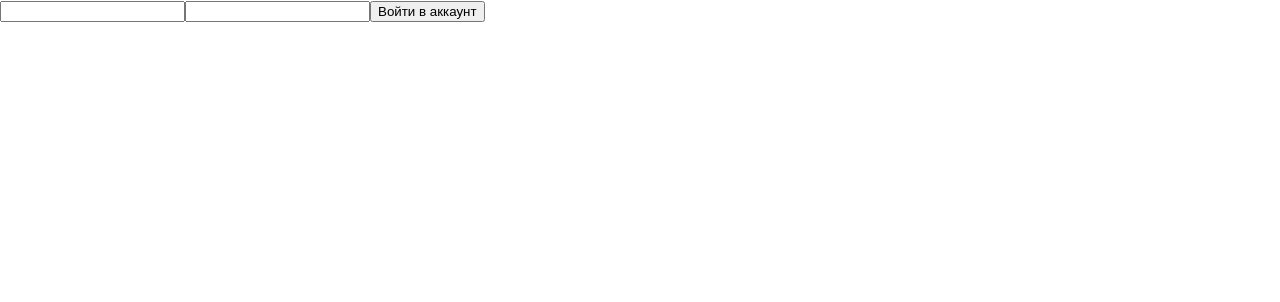
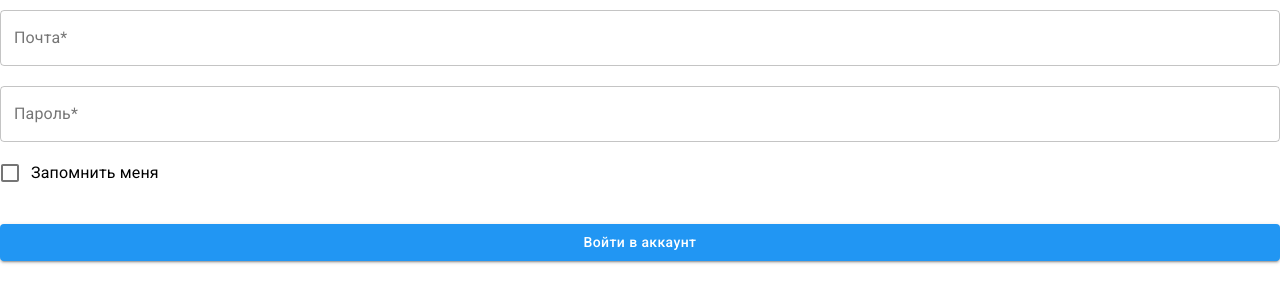
Before and after one commit to kozlovtseva/stroysale, a React (Create React App) app: page /login in a window 1280 px wide. Shown: the top 302 px of the page. Built offline with nearby package versions, Linux system fonts and the light colour scheme.

Commit message:
style Form component

```diff
--- a/package.json
+++ b/package.json
@@ -3,6 +3,8 @@
   "version": "0.1.0",
   "private": true,
   "dependencies": {
+    "@material-ui/core": "^4.8.3",
+    "@material-ui/icons": "^4.5.1",
     "@testing-library/jest-dom": "^4.2.4",
     "@testing-library/react": "^9.3.2",
     "@testing-library/user-event": "^7.1.2",
@@ -13,6 +15,7 @@
     "@types/react-dom": "^16.9.0",
     "@types/react-redux": "^7.1.6",
     "@types/react-router-dom": "^5.1.3",
+    "@types/styled-components": "^4.4.2",
     "connected-react-router": "^6.6.1",
     "history": "^4.10.1",
     "react": "^16.12.0",
@@ -22,6 +25,7 @@
     "react-scripts": "3.3.0",
     "redux": "^4.0.5",
     "redux-saga": "^1.1.3",
+    "styled-components": "^5.0.0",
     "typesafe-actions": "^5.1.0",
     "typescript": "~3.7.2"
   },
--- a/public/index.html
+++ b/public/index.html
@@ -24,6 +24,13 @@
       work correctly both with client-side routing and a non-root public URL.
       Learn how to configure a non-root public URL by running `npm run build`.
     -->
+
+        <!-- to load the Roboto font -->
+        <link
+            rel="stylesheet"
+            href="https://fonts.googleapis.com/css?family=Roboto:300,400,500,700&display=swap"
+        />
+
         <title>React App</title>
     </head>
     <body>
@@ -38,6 +45,5 @@
 
       To begin the development, run `npm start` or `yarn start`.
       To create a production bundle, use `npm run build` or `yarn build`.
-    -->
-  </body>
+    --></body>
 </html>
--- a/src/components/Form.tsx
+++ b/src/components/Form.tsx
@@ -1,6 +1,52 @@
 import React, { useState } from "react";
 
+import { withStyles, makeStyles } from "@material-ui/core/styles";
+import TextField from "@material-ui/core/TextField";
+import Button from "@material-ui/core/Button";
+import FormControlLabel from "@material-ui/core/FormControlLabel";
+import Checkbox from "@material-ui/core/Checkbox";
+
 import { Options } from "../store/actions";
+
+const CssTextField = withStyles({
+    root: {
+        "& label.Mui-focused": {
+            color: "#2196F3"
+        },
+        "& .MuiInput-underline:after": {
+            borderBottomColor: "#2196F3"
+        },
+        "& .MuiOutlinedInput-root": {
+            "&.Mui-focused fieldset": {
+                borderColor: "#2196F3"
+            }
+        }
+    }
+})(TextField);
+
+const CssCheckbox = withStyles({
+    root: {
+        "&$checked": {
+            color: "#2196F3"
+        }
+    },
+    checked: {}
+})(Checkbox);
+
+const useStyles = makeStyles({
+    input: {
+        margin: "10px 0"
+    },
+    button: {
+        backgroundColor: "#2196F3",
+        textTransform: "none",
+        marginTop: "30px",
+        marginBottom: "15px",
+        "&:hover": {
+            backgroundColor: "#2F80ED"
+        }
+    }
+});
 
 interface Props {
     onSubmit: (e: Options) => void;
@@ -26,11 +72,46 @@ const Form: React.FC<Props> = ({ onSubmit, error }) => {
         setPassword(e.currentTarget.value);
     };
     console.log(error);
+    const classes = useStyles();
     return (
         <form onSubmit={handleSubmit}>
-            <input value={email} onChange={handleSetEmail} type="email" />
-            <input value={password} onChange={handleSetPassword} />
-            <button type="submit">Войти в аккаунт</button>
+            <CssTextField
+                fullWidth
+                className={classes.input}
+                id="email_input"
+                label="Почта*"
+                value={email}
+                onChange={handleSetEmail}
+                variant="outlined"
+            />
+            <CssTextField
+                fullWidth
+                className={classes.input}
+                id="password_input"
+                label="Пароль*"
+                value={password}
+                onChange={handleSetPassword}
+                variant="outlined"
+            />
+            <FormControlLabel
+                control={
+                    <CssCheckbox
+                        // onChange={handleChange("checkedB")}
+                        style={{ fill: "black" }}
+                        color="primary"
+                    />
+                }
+                label="Запомнить меня"
+            />
+            <Button
+                fullWidth
+                className={classes.button}
+                type="submit"
+                variant="contained"
+                color="primary"
+            >
+                Войти в аккаунт
+            </Button>
         </form>
     );
 };
```
Also changed, not shown: 1 other file (tests, documents, lock files or other folders). Lines whose indentation alone changed are shown as unchanged.
